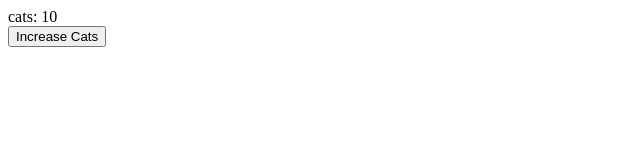
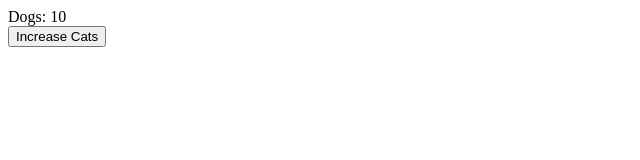
Before and after one commit to eugene-elk/web-lab-s7-2, a React (Create React App) app: page / in a window 1280 px wide. Shown: the top 160 px of the page, without its empty margins (0-640 px from the left). Built offline with nearby package versions, Linux system fonts and the light colour scheme.

Commit message:
add props for MiniInfo

```diff
--- a/src/App.js
+++ b/src/App.js
@@ -4,7 +4,7 @@ import MiniInfo from './components/MiniInfo'
 function App() {
   return (
     <div className="App">
-        <MiniInfo />
+        <MiniInfo AnimalName = "Dogs" />
     </div>
   );
 }
--- a/src/components/MiniInfo.js
+++ b/src/components/MiniInfo.js
@@ -4,6 +4,8 @@ class MiniInfo extends Component {
     state = {
         cats: 10
     };
+
+
 
     increaseCats(sobytie) {
         this.setState({
@@ -14,7 +16,7 @@ class MiniInfo extends Component {
     render() {
         return (
             <div>
-                cats: {this.state.cats}
+                {this.props.AnimalName}: {this.state.cats}
                 <br/>
                 <button onClick={() => this.increaseCats()}> Increase Cats</button>
             </div>
```
